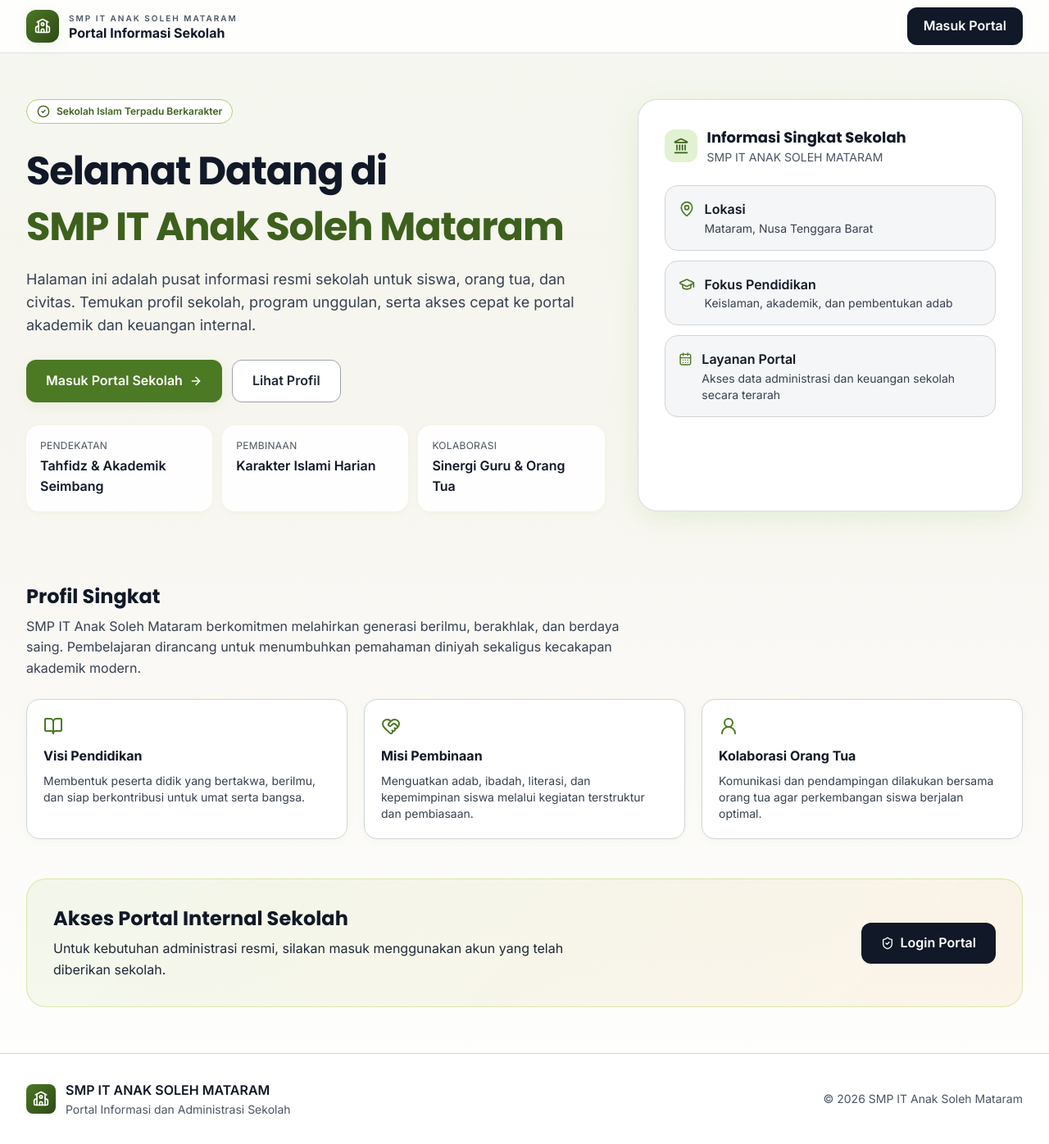
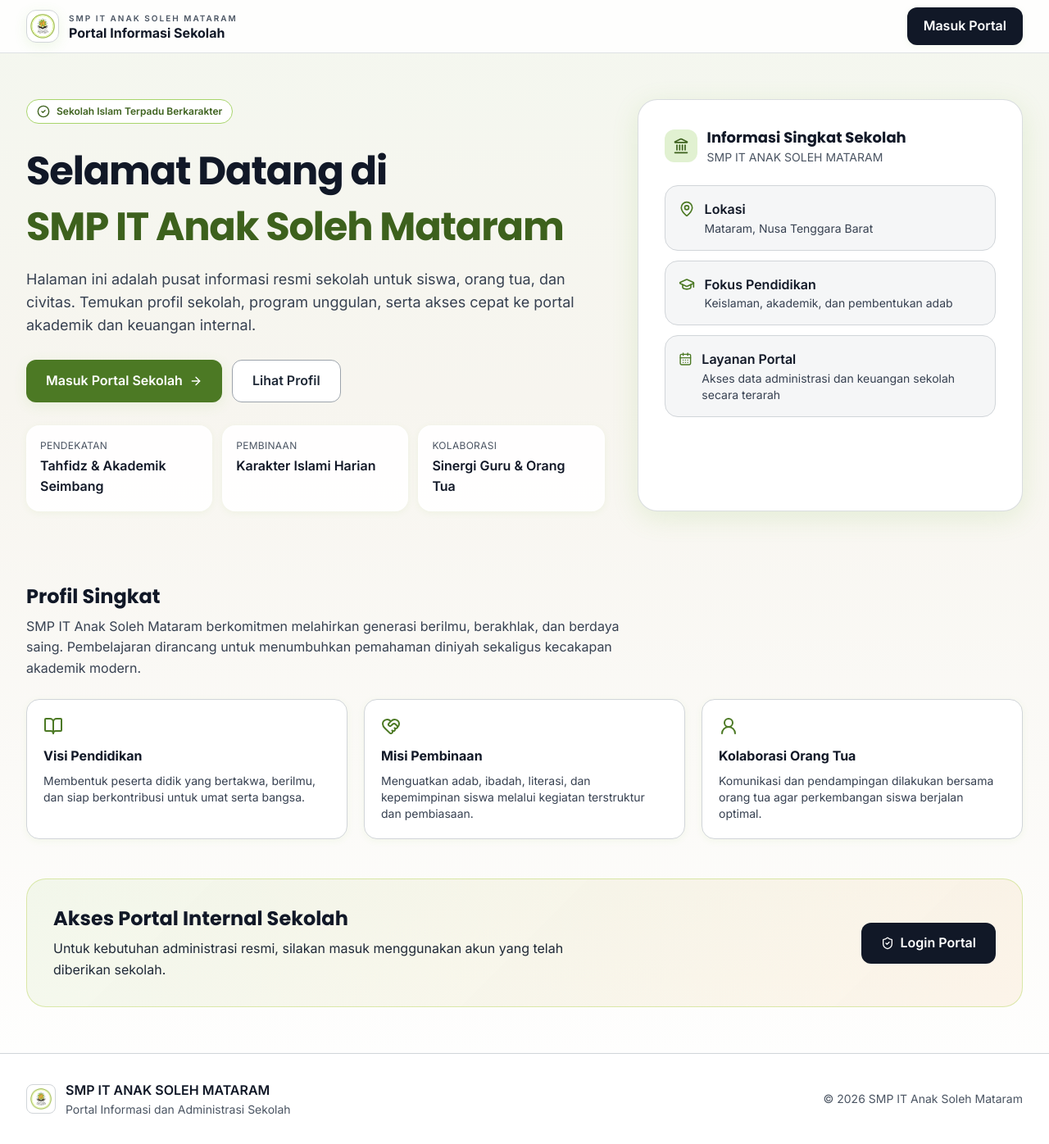
Before and after one commit to muhammaddzaki123/adminkassmpit, a Next.js app: page / in a window 1280 px wide. Shown: the whole page at 82% size. Built offline with nearby package versions, Linux system fonts and the light colour scheme.

Commit message:
push perbarui logo

```diff
--- a/src/app/auth/login/page.tsx
+++ b/src/app/auth/login/page.tsx
@@ -2,11 +2,12 @@
 
 import { useEffect, useState } from 'react';
 import { useRouter } from 'next/navigation';
+import Image from 'next/image';
 import Link from 'next/link';
 import { Card } from '@/components/ui/Card';
 import { Button } from '@/components/ui/Button';
 import { Input } from '@/components/ui/Input';
-import { Lock, User, AlertCircle, School, GraduationCap, BookOpen } from 'lucide-react';
+import { Lock, User, AlertCircle, GraduationCap, BookOpen } from 'lucide-react';
 import { clearClientAuthSession } from '@/lib/client-auth';
 
 export default function LoginPage() {
@@ -90,8 +91,8 @@ export default function LoginPage() {
       <div className="w-full max-w-md relative z-10">
         {/* Header Section */}
         <div className="mb-8 text-center animate-fade-in">
-          <div className="mx-auto mb-4 flex h-20 w-20 items-center justify-center rounded-2xl bg-linear-to-br from-primary-700 to-primary-900 text-white shadow-lg shadow-primary/30">
-            <School className="h-10 w-10" />
+          <div className="relative mx-auto mb-4 h-20 w-20 overflow-hidden rounded-2xl border border-neutral-200 bg-white shadow-lg shadow-primary/30">
+            <Image src="/logo.jpg" alt="Logo SMP IT Anak Soleh Mataram" fill sizes="80px" className="object-contain p-2" priority />
           </div>
           <h1 className="mb-1 text-3xl font-bold text-neutral-900">SMP IT ANAK SOLEH</h1>
           <p className="text-base font-semibold text-neutral-700">Mataram</p>
--- a/src/app/page.tsx
+++ b/src/app/page.tsx
@@ -2,6 +2,7 @@
 
 import { useEffect, useState } from 'react';
 import { useRouter } from 'next/navigation';
+import Image from 'next/image';
 import {
   ArrowRight,
   BookOpen,
@@ -11,7 +12,6 @@ import {
   HeartHandshake,
   Landmark,
   MapPin,
-  School,
   ShieldCheck,
   UserRound,
 } from 'lucide-react';
@@ -61,8 +61,8 @@ export default function LandingPage() {
       <nav className="sticky top-0 z-50 border-b border-neutral-200/70 bg-white/85 backdrop-blur-xl">
         <div className="mx-auto flex h-16 max-w-7xl items-center justify-between px-4 sm:px-6 lg:px-8">
           <div className="flex items-center gap-3">
-            <div className="flex h-10 w-10 items-center justify-center rounded-xl bg-linear-to-br from-primary-700 to-primary-900 text-white shadow-medium">
-              <School className="h-5 w-5" />
+            <div className="relative h-10 w-10 overflow-hidden rounded-xl border border-neutral-200 bg-white shadow-medium">
+              <Image src="/logo.jpg" alt="Logo SMP IT Anak Soleh Mataram" fill sizes="40px" className="object-contain p-1" priority />
             </div>
             <div>
               <p className="text-[10px] font-semibold uppercase tracking-[0.2em] text-neutral-500">SMP IT ANAK SOLEH MATARAM</p>
@@ -215,8 +215,8 @@ export default function LandingPage() {
       <footer className="border-t border-neutral-200 bg-white">
         <div className="mx-auto flex max-w-7xl flex-col items-start justify-between gap-4 px-4 py-8 sm:flex-row sm:items-center sm:px-6 lg:px-8">
           <div className="flex items-center gap-3">
-            <div className="flex h-9 w-9 items-center justify-center rounded-lg bg-linear-to-br from-primary-700 to-primary-900 text-white">
-              <School className="h-5 w-5" />
+            <div className="relative h-9 w-9 overflow-hidden rounded-lg border border-neutral-200 bg-white">
+              <Image src="/logo.jpg" alt="Logo SMP IT Anak Soleh Mataram" fill sizes="36px" className="object-contain p-1" />
             </div>
             <div>
               <p className="font-semibold">SMP IT ANAK SOLEH MATARAM</p>
--- a/src/components/layout/AdminSidebar.tsx
+++ b/src/components/layout/AdminSidebar.tsx
@@ -1,6 +1,7 @@
 'use client';
 
 import { usePathname, useRouter } from 'next/navigation';
+import Image from 'next/image';
 import { Users, Shield, Activity, Settings, LogOut, LayoutDashboard, UserCog, UserPlus, GraduationCap, School, CalendarRange } from 'lucide-react';
 import { clearClientAuthSession } from '@/lib/client-auth';
 
@@ -87,8 +88,8 @@ export function AdminSidebar({ mobile = false, onNavigate }: AdminSidebarProps)
       {/* Logo & Brand */}
       <div className="border-b border-neutral-100 px-4 py-5">
         <div className="flex items-center gap-3">
-          <div className="flex h-9 w-9 items-center justify-center rounded-xl bg-linear-to-br from-primary to-primary-700 shadow-soft">
-            <Shield className="h-5 w-5 text-white" />
+          <div className="relative h-9 w-9 overflow-hidden rounded-xl border border-neutral-200 bg-white shadow-soft">
+            <Image src="/logo.jpg" alt="Logo SMP IT Anak Soleh Mataram" fill sizes="36px" className="object-contain p-1" />
           </div>
           <div className="min-w-0">
             <h1 className="text-lg font-bold leading-none tracking-tight text-neutral-900">T-SMART</h1>
--- a/src/components/layout/Sidebar.tsx
+++ b/src/components/layout/Sidebar.tsx
@@ -4,6 +4,7 @@ import React from 'react';
 import { useRouter, usePathname } from 'next/navigation';
 import Link from 'next/link';
 import { clearClientAuthSession } from '@/lib/client-auth';
+import Image from 'next/image';
 import {
   LayoutDashboard,
   Users,
@@ -77,8 +78,8 @@ export function Sidebar({ userRole = 'treasurer' }: SidebarProps) {
       {/* Logo & Brand */}
       <div className="p-6 border-b border-neutral-100">
         <div className="flex items-center gap-3">
-          <div className="w-10 h-10 bg-linear-to-br from-primary to-primary-700 rounded-xl flex items-center justify-center shadow-md">
-            <CreditCard className="w-6 h-6 text-white" />
+          <div className="relative w-10 h-10 overflow-hidden rounded-xl border border-neutral-200 bg-white flex items-center justify-center shadow-md">
+            <Image src="/logo.jpg" alt="Logo SMP IT Anak Soleh Mataram" fill sizes="40px" className="object-contain p-1" />
           </div>
           <div>
             <h1 className="font-bold text-neutral-900 text-xl leading-none tracking-tight">T-SMART</h1>
--- a/src/components/layout/StudentSidebar.tsx
+++ b/src/components/layout/StudentSidebar.tsx
@@ -2,6 +2,7 @@
 
 import { usePathname, useRouter } from 'next/navigation';
 import { clearClientAuthSession } from '@/lib/client-auth';
+import Image from 'next/image';
 import {
   LayoutDashboard,
   CreditCard,
@@ -39,8 +40,8 @@ export function StudentSidebar() {
       {/* Logo */}
       <div className="p-6 border-b border-neutral-200">
         <div className="flex items-center gap-3">
-          <div className="w-10 h-10 rounded-xl bg-linear-to-br from-primary to-primary-700 flex items-center justify-center shadow-soft">
-            <span className="text-white font-bold text-sm">TS</span>
+          <div className="relative w-10 h-10 overflow-hidden rounded-xl border border-neutral-200 bg-white flex items-center justify-center shadow-soft">
+            <Image src="/logo.jpg" alt="Logo SMP IT Anak Soleh Mataram" fill sizes="40px" className="object-contain p-1" />
           </div>
           <div>
             <h1 className="font-bold text-lg text-neutral-900">T-SMART Siswa</h1>
--- a/src/components/layout/TreasurerSidebar.tsx
+++ b/src/components/layout/TreasurerSidebar.tsx
@@ -3,6 +3,7 @@
 import { useCallback, useEffect, useMemo, useState } from 'react';
 import { usePathname, useRouter } from 'next/navigation';
 import { clearClientAuthSession } from '@/lib/client-auth';
+import Image from 'next/image';
 import {
   LayoutDashboard,
   Users,
@@ -171,8 +172,8 @@ export function TreasurerSidebar() {
       {/* Logo & Brand */}
       <div className="p-6 border-b border-neutral-100">
         <div className="flex items-center gap-3">
-          <div className="w-10 h-10 bg-linear-to-br from-primary to-primary-700 rounded-xl flex items-center justify-center shadow-soft">
-            <Wallet className="w-6 h-6 text-white" />
+          <div className="relative w-10 h-10 overflow-hidden rounded-xl border border-neutral-200 bg-white flex items-center justify-center shadow-soft">
+            <Image src="/logo.jpg" alt="Logo SMP IT Anak Soleh Mataram" fill sizes="40px" className="object-contain p-1" />
           </div>
           <div>
             <h1 className="font-bold text-neutral-900 text-xl leading-none tracking-tight">T-SMART</h1>
```
Also changed, not shown: public/logo.jpg (added).
